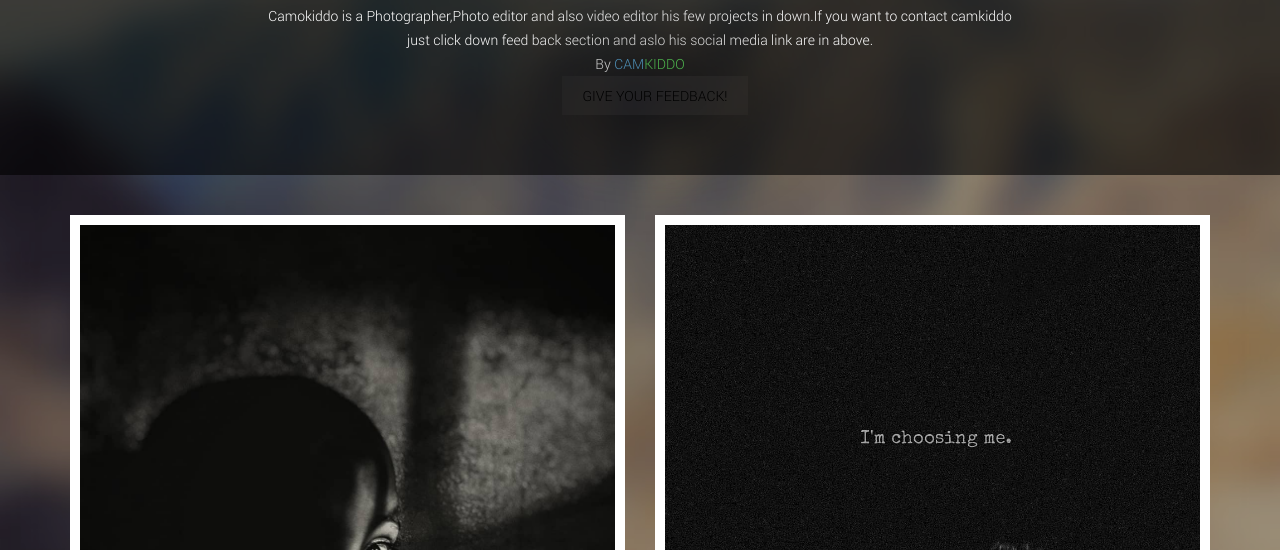
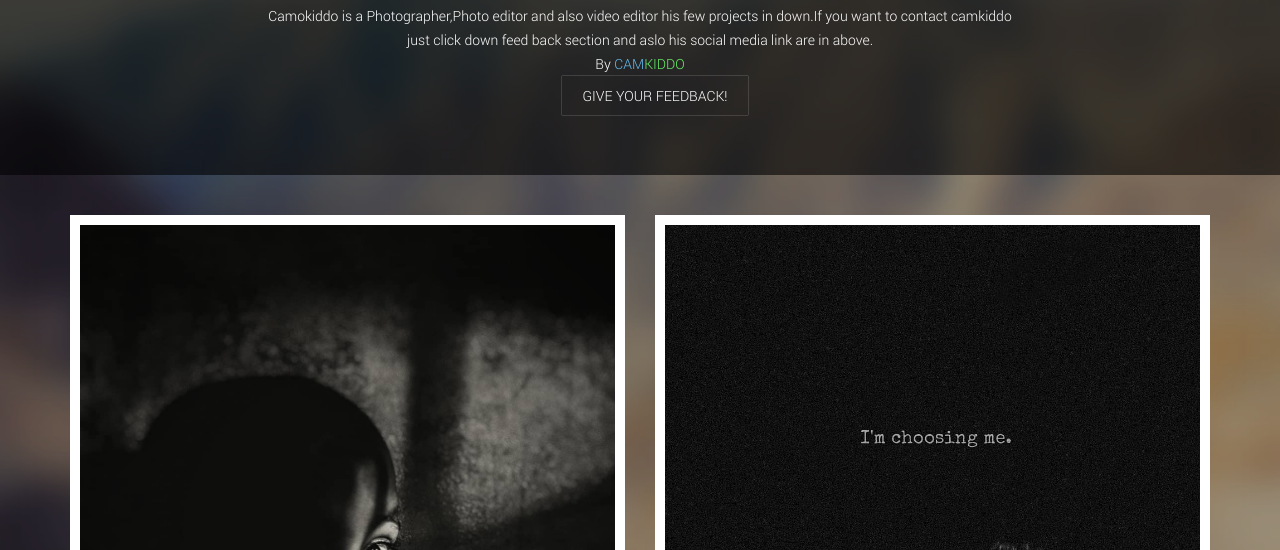
Before and after one commit to muhammed-sidhan/camkiddo, a plain HTML site: page index.html in a window 1280 px wide. Shown: the part 250-800 px from the top of the page. Drawn offline with Linux system fonts and the light colour scheme.

Commit message:
Update index.html

```diff
--- a/index.html
+++ b/index.html
@@ -25,9 +25,9 @@
 
         <style>
     button{
-        border-color:white;
+        border-color:"white";
 
-        box-shadow:0px 0px 100px;
+        box-shadow:"0px 0px 100px";
         }
             button:hover{
             -webkit-box-shadow:0px 0px 0px black inset;
@@ -82,7 +82,7 @@
 
          <div class="col-md-12 justify-content-center text-center ">
 
-                    <a href="form.html"><button btn-12 class="button white text-centre" style="background:transparent;border:1px; color:white  box-shadow:0 0 1px #ccc; -webkit-transition-timing-function:ease-out; -webkit-transform-origin:0 0;
+                    <a href="form.html"><button btn-12 class="button white text-centre" style="background:transparent;border:1px; color:white; border-color:white;  box-shadow:0 0 1px #ccc; -webkit-transition-timing-function:ease-out; -webkit-transform-origin:0 0;
 
                                                 ">GIVE YOUR FEEDBACK!</button></a>
                     </div>
```
